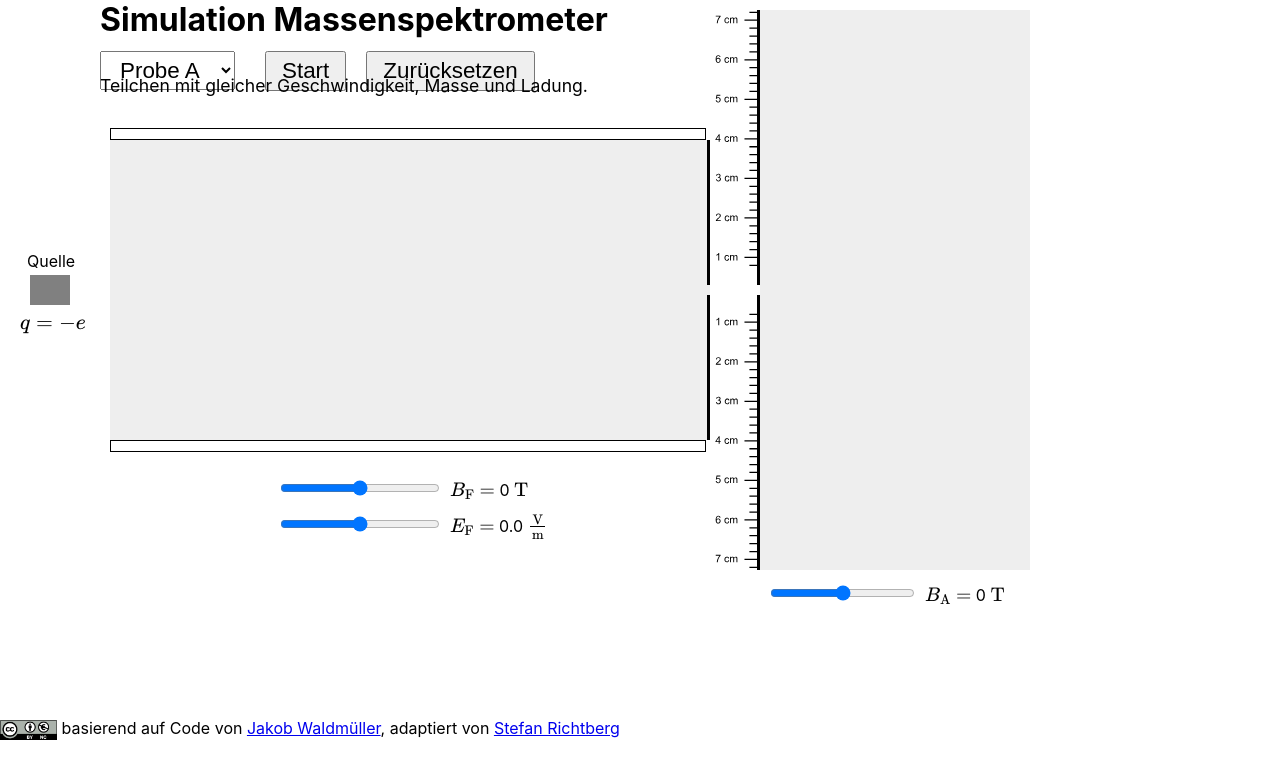
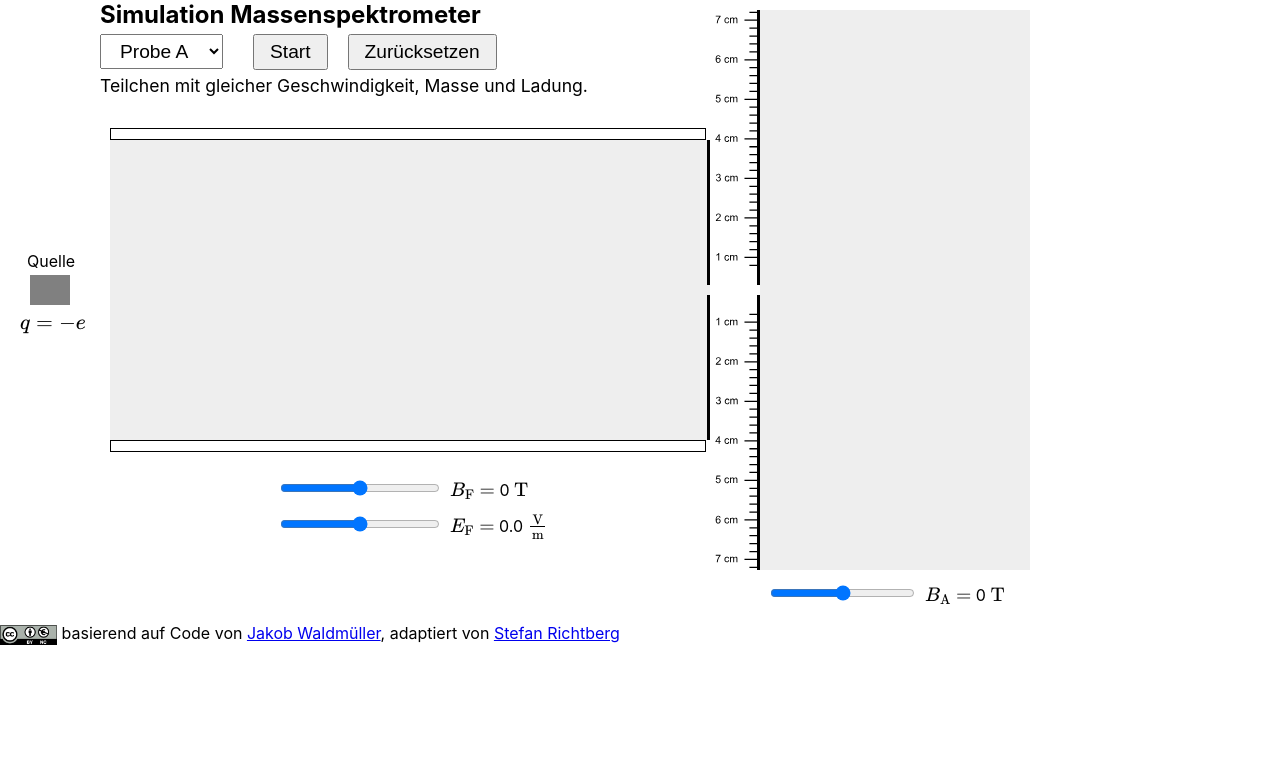
Before and after one commit to webphysik/sim-spektrometer, a plain HTML site: page index.html in a window 1280 px wide. Drawn offline with nearby package versions, Linux system fonts and the light colour scheme; files whose address does not match are found by name.

Commit message:
Update main.css

```diff
--- a/static/css/main.css
+++ b/static/css/main.css
@@ -205,27 +205,30 @@ code {
 	left:-10px;}
 .controls input,
 .controls select {
-    font-size: 140%;
+    font-size: 120%;
     margin: 5px 10px;
     padding: 5px 15px;
     position: relative;
-    top: 2px;
+    top: -5px;
     cursor: pointer;
 }
 h1 {
     margin: 5px 0;
+    font-size: 150%;
 }
 .settingFilter {
     position: absolute;
     top: 470px;
     left: 270px;
-    text-align: left
+    text-align: left;
+    width: 300px;
 }
 .settingAnalysator {
     position: absolute;
     top: 575px;
     left: 760px;
     text-align: left;
+    width: 269px;
 }
 .settingFilter input {
     margin: 10px;
@@ -261,4 +264,4 @@ ol {
     margin-inline-end: 0px;
     padding-inline-start: 40px;
 }
-#footer{position:absolute;top:720px;width:800px;line-height:1em;z-index:1}
+#footer{position:absolute;top:625px;width:800px;line-height:1em;z-index:1}
```
